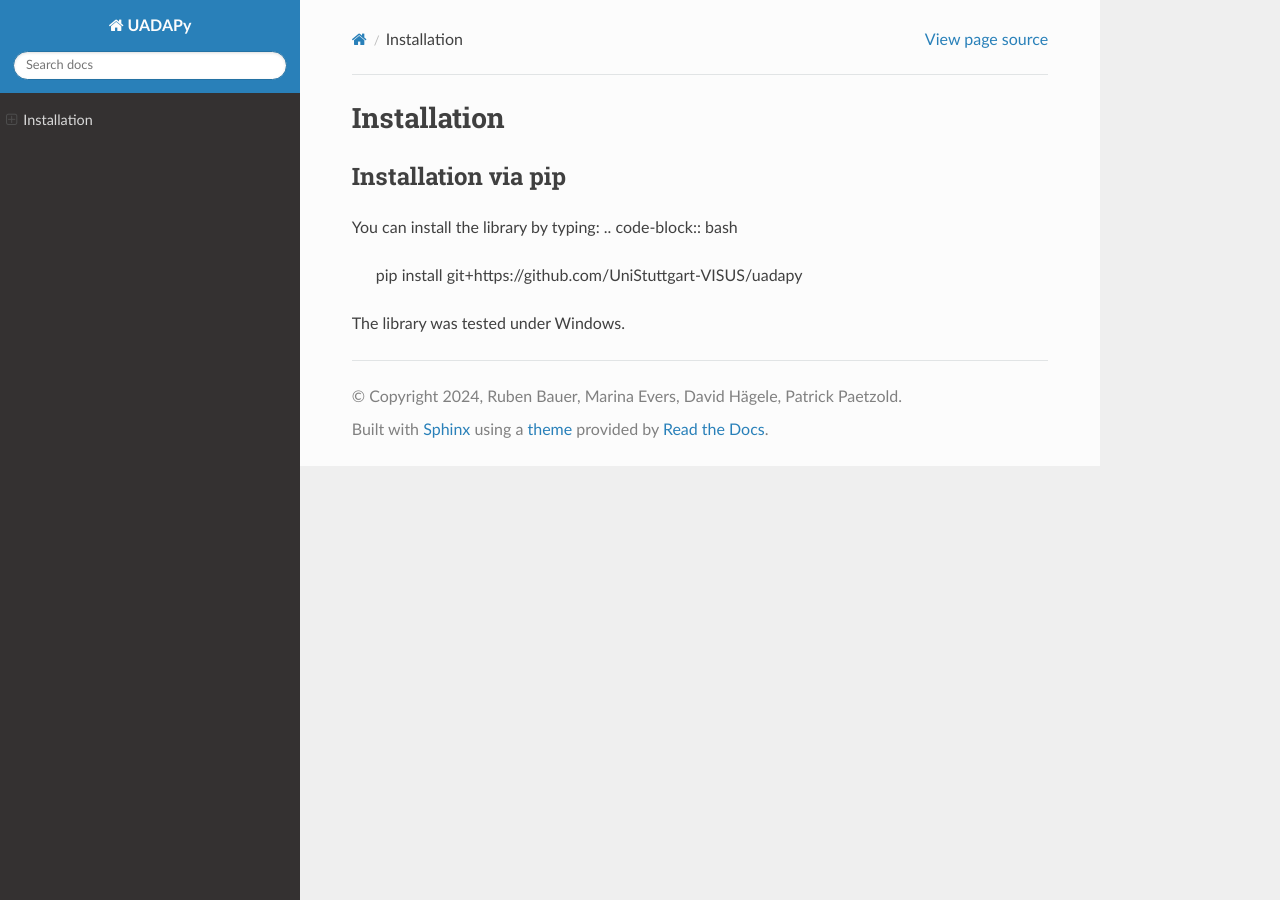
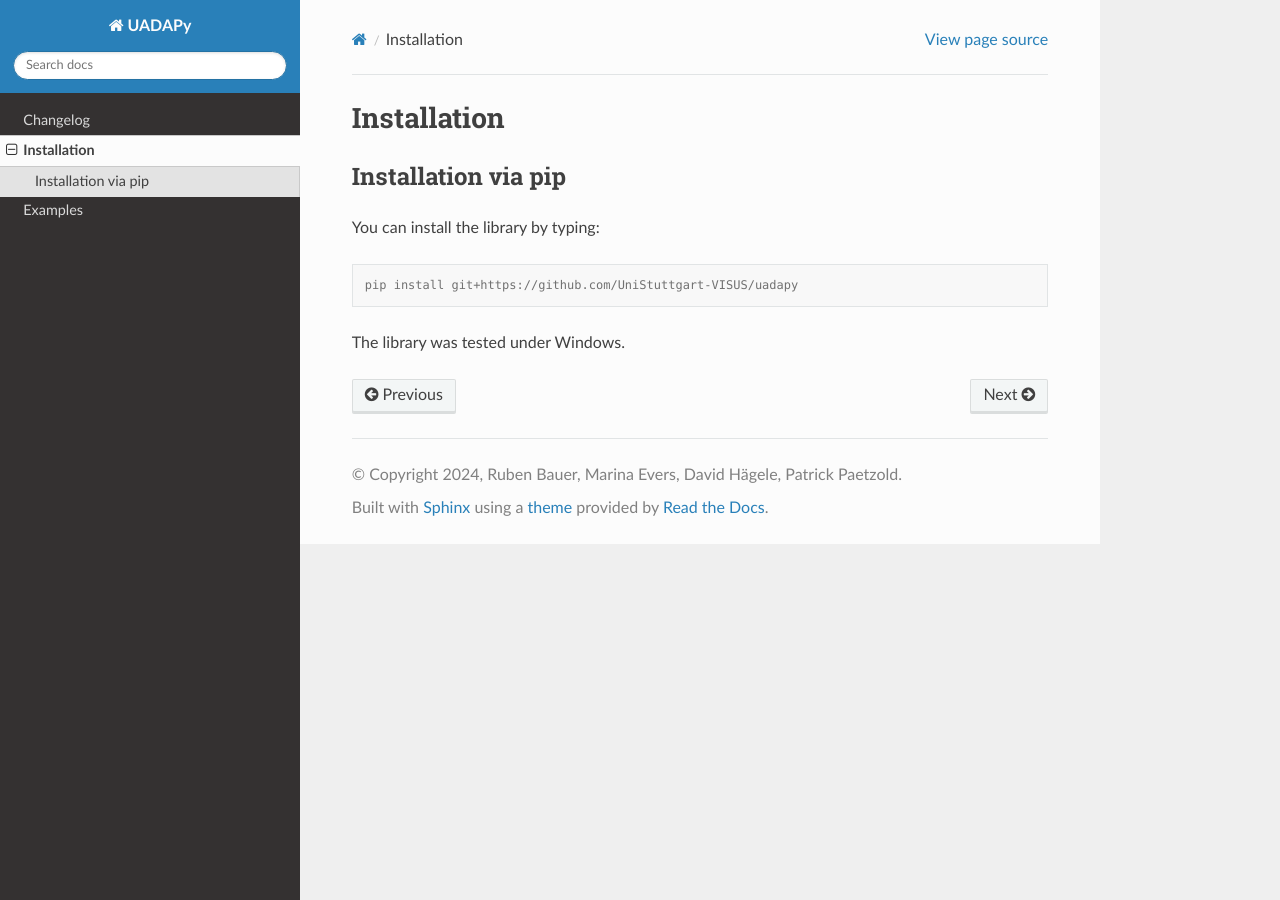
Before and after one commit to UniStuttgart-VISUS/uadapy, a Sphinx documentation site: the page built from docs/installation.rst, in a window 1280 px wide. Built offline with Sphinx 7.4.7 and the Read the Docs theme 2.0.0, drawn with Linux system fonts in a browser that asks for light colours; pages that are not in the unit, such as notebooks, are missing from menus.

Commit message:
extend documentation

```diff
--- a/docs/changelog.rst
+++ b/docs/changelog.rst
@@ -1,6 +1,11 @@
+=========
+Changelog
+=========
+
 0.1
------
+---
 Features in first version:
+
 * Uncertainty-aware Principle Component Analysis
 * Uncertainty-aware Multi-dimensional Scaling
 * Basic visualizations:
--- a/docs/examples.rst
+++ b/docs/examples.rst
@@ -1 +1,5 @@
+========
+Examples
+========
+
 Examples go here
--- a/docs/installation.rst
+++ b/docs/installation.rst
@@ -2,8 +2,10 @@
 ============
 Installation via pip
 --------------------
+
 You can install the library by typing:
-.. code-block:: bash
+
+.. code-block:: console
 
     pip install git+https://github.com/UniStuttgart-VISUS/uadapy
 
```
Also changed, not shown: docs/index.rst (+6 -9 lines), 1 other file.
